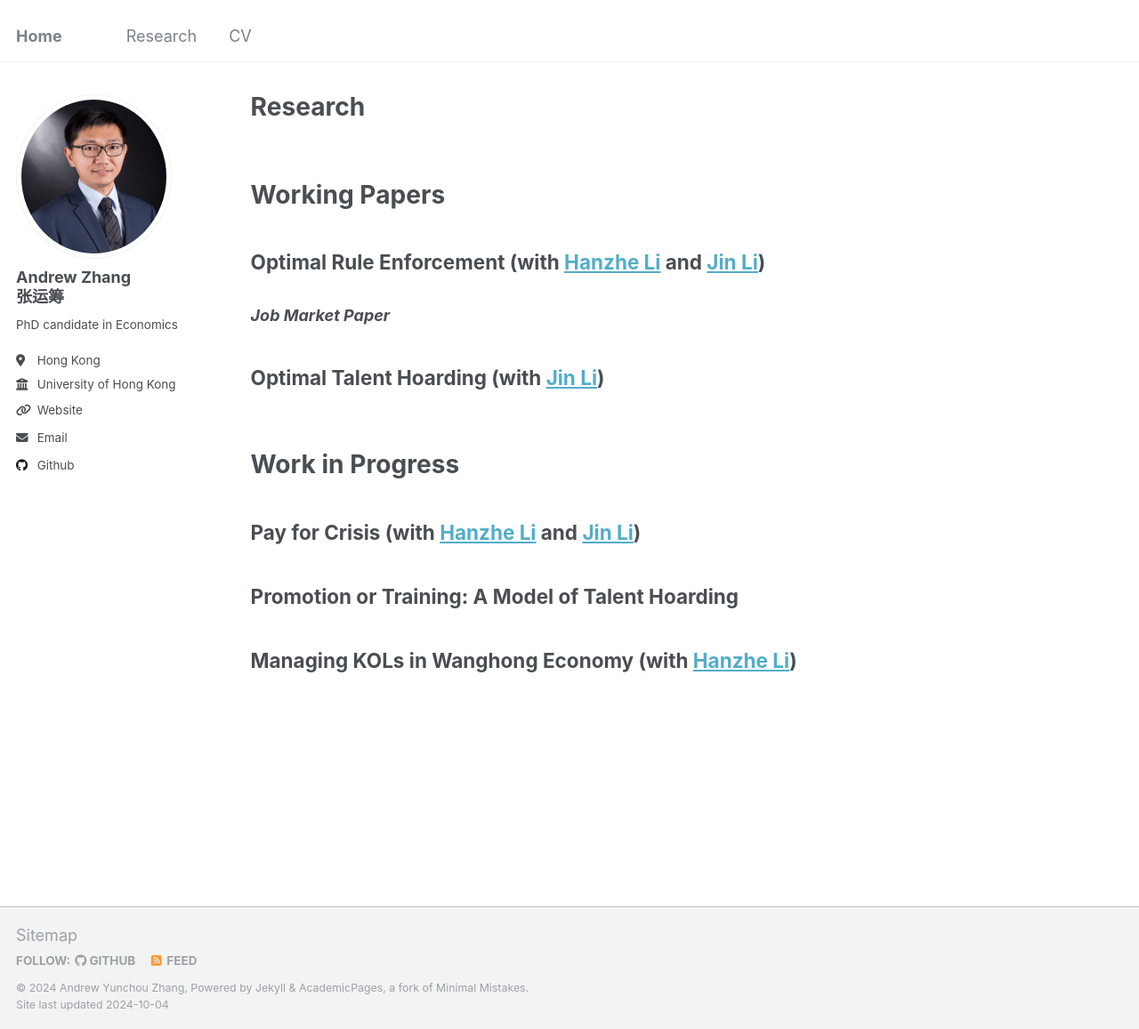
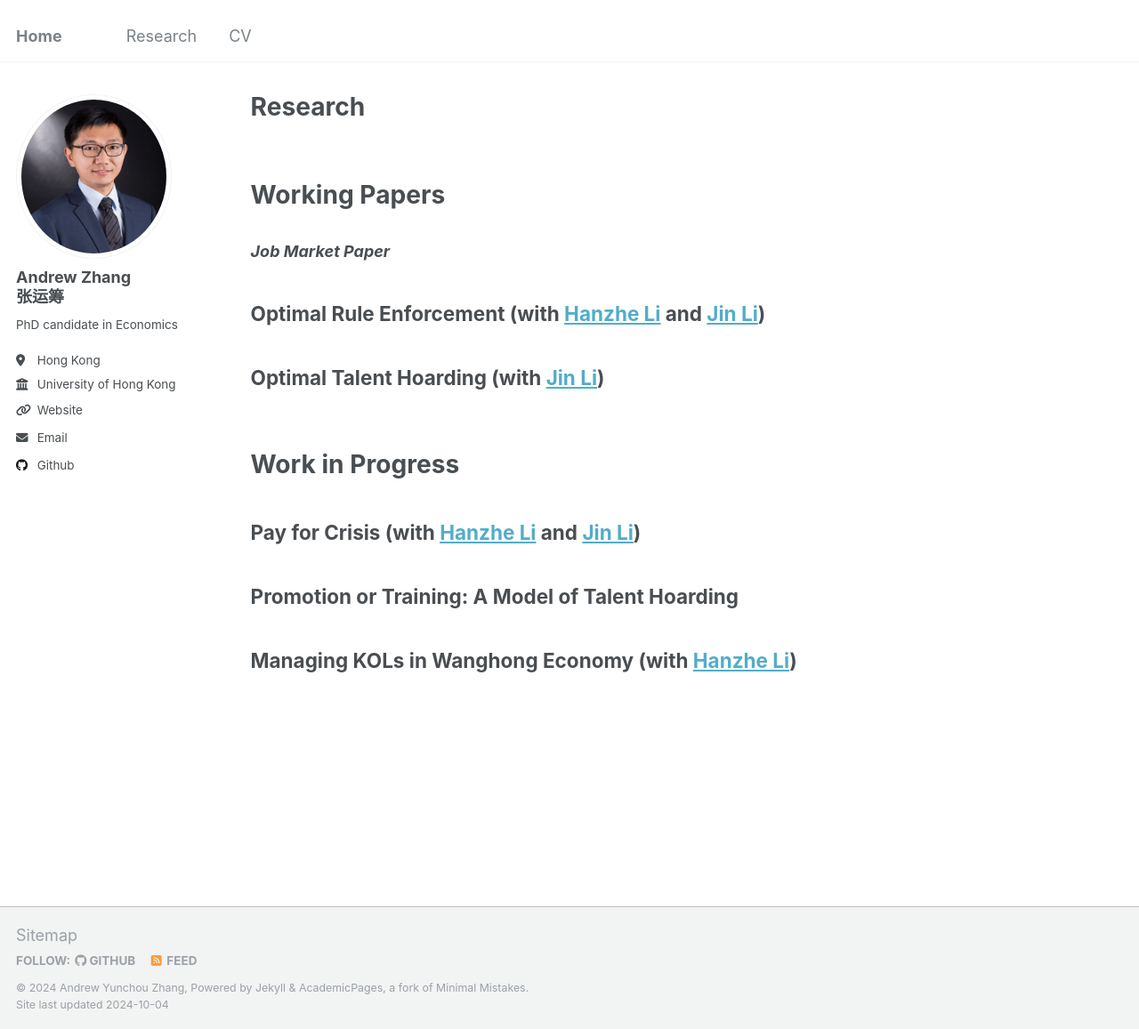
Before and after one commit to Andrew-YC-Zhang/andrew-yc-zhang.github.io, a Jekyll site: the page built from _pages/research.md, in a window 1280 px wide and 1157 px high. Shown: the whole window at 89% size. Built offline with Jekyll 4.4.1, drawn with Linux system fonts in a browser that asks for light colours.

```diff
--- a/_pages/research.md
+++ b/_pages/research.md
@@ -11,8 +11,9 @@ author_profile: true
 
 # Working Papers
 
+### *Job Market Paper*
 ## Optimal Rule Enforcement (with [Hanzhe Li](https://sites.google.com/view/hanzheli) and [Jin Li](http://www.jin-li.org))
-### *Job Market Paper*
+
 
 ## Optimal Talent Hoarding (with [Jin Li](http://www.jin-li.org))
 
```
